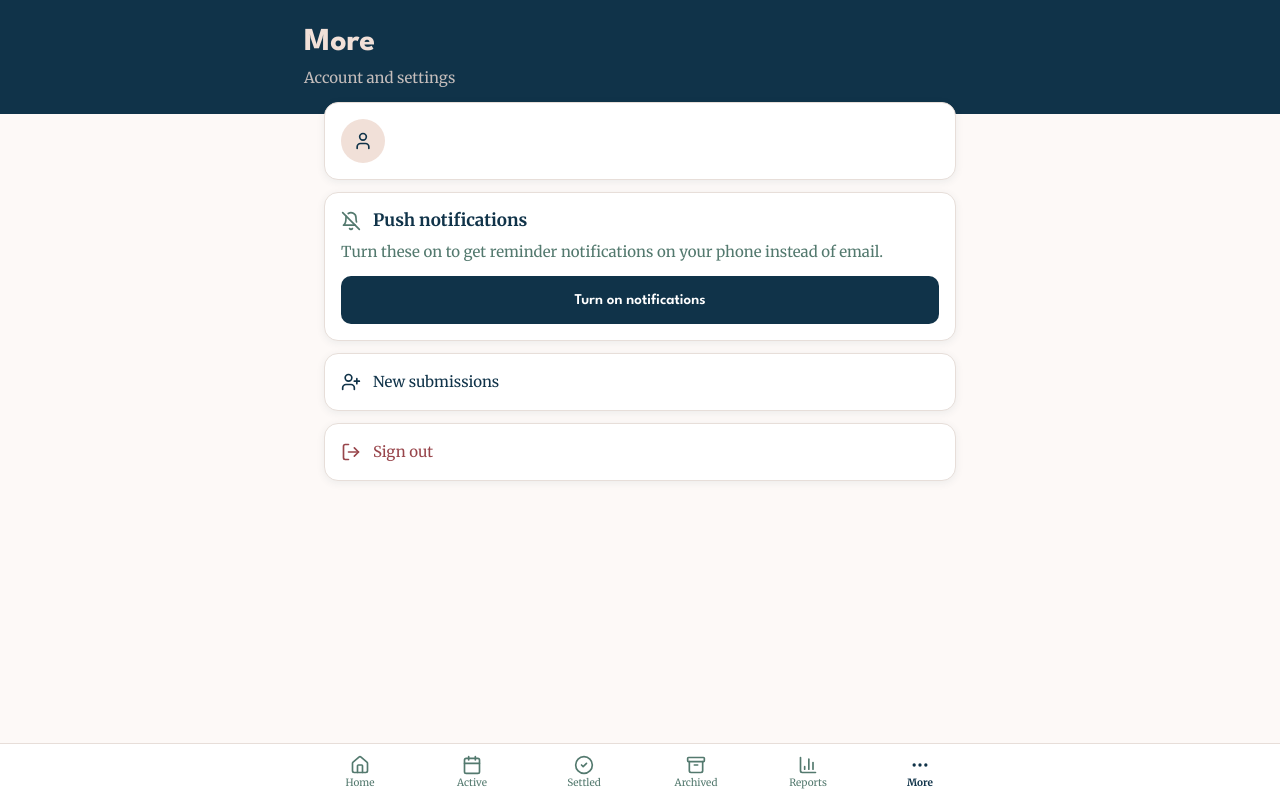
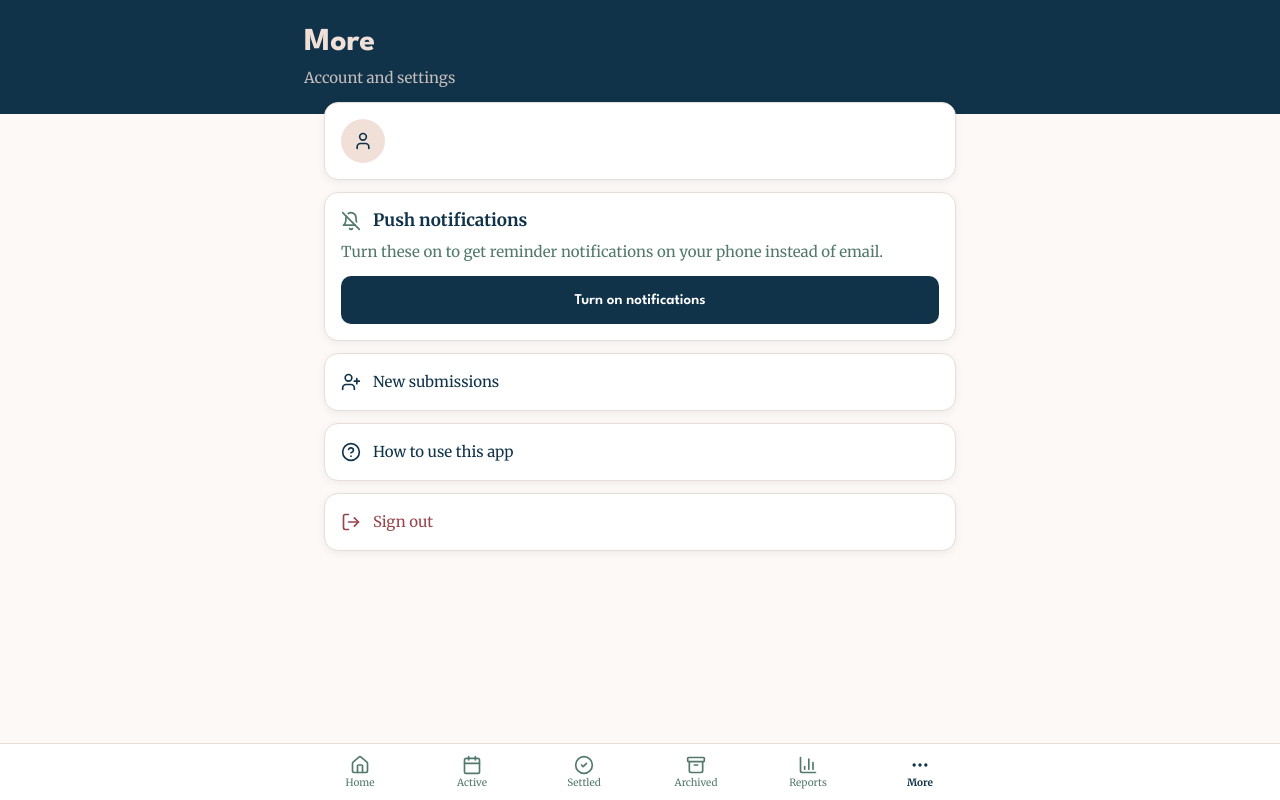
Before and after one commit to jemmataylor3-au/cpc-welcoming, a Next.js app: page /more in a window 1280 px wide. Built offline with nearby package versions, Linux system fonts and the light colour scheme; no server answers.

Commit message:
Fix More page link that didn't save correctly

```diff
--- a/app/(app)/more/page.tsx
+++ b/app/(app)/more/page.tsx
@@ -11,7 +11,7 @@ import { usePushNotifications } from "@/lib/hooks/usePushNotifications";
 export default function MorePage() {
   const router = useRouter();
   const supabase = createClient();
-  const { profile } = useAppData();
+  const { profile, pendingApprovalCount } = useAppData();
   const push = usePushNotifications();
 
   async function handleSignOut() {
@@ -98,10 +98,20 @@ export default function MorePage() {
           <span className="text-body text-textPrimary">New submissions</span>
         </Link>
 
+        <Link href="/help" className="card p-4 flex items-center gap-3">
+          <HelpCircle className="w-5 h-5 text-primary" />
+          <span className="text-body text-textPrimary">How to use this app</span>
+        </Link>
+
         {profile?.role === "admin" && (
           <Link href="/admin" className="card p-4 flex items-center gap-3">
             <Settings className="w-5 h-5 text-primary" />
-            <span className="text-body text-textPrimary">Admin & Settings</span>
+            <span className="text-body text-textPrimary flex-1">Admin & Settings</span>
+            {pendingApprovalCount > 0 && (
+              <span className="tag bg-wine text-white shrink-0">
+                {pendingApprovalCount} awaiting approval
+              </span>
+            )}
           </Link>
         )}
 
```
